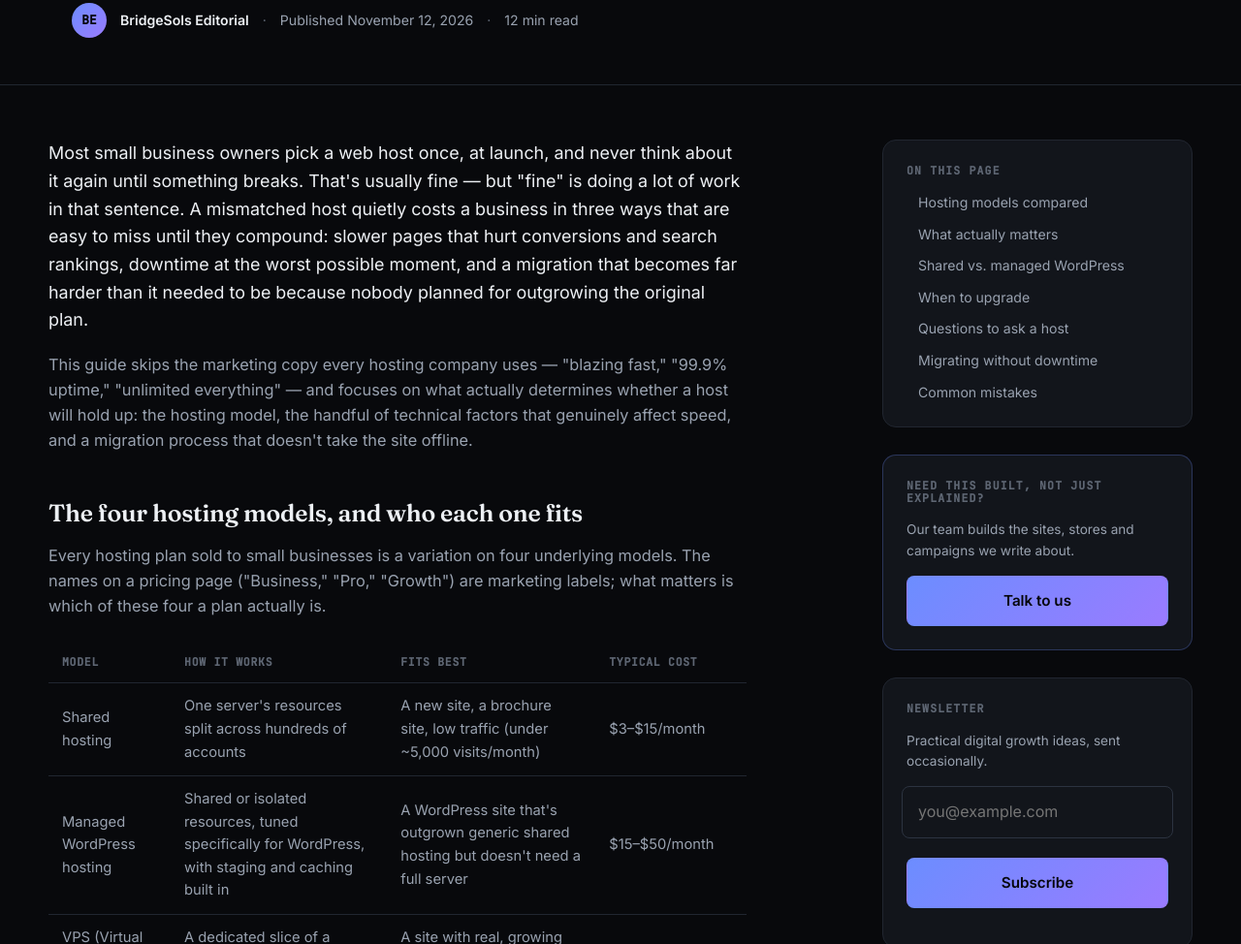
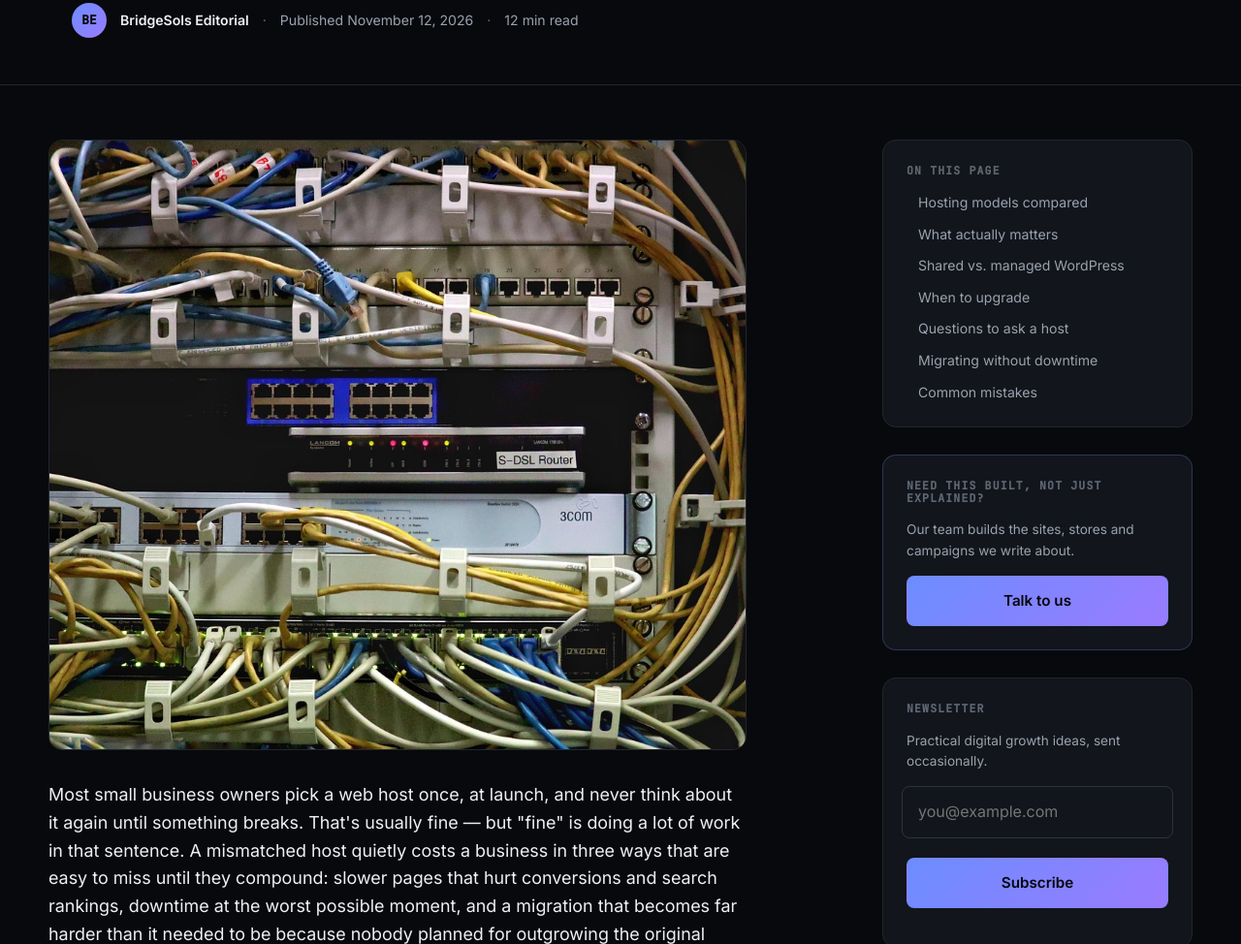
Before and after one commit to AaqibQ/Bridgesols, a website built with Vite: page articles/web-hosting-guide-small-business.html in a window 1280 px wide. Shown: the part 524-1498 px from the top of the page at 97% size. Built offline with nearby package versions, Linux system fonts and the light colour scheme; some packages are replaced by stand-ins of ours.

Commit message:
Add hero image to web-hosting-guide-small-business
Co-Authored-By: Claude Sonnet 5 <noreply@anthropic.com>

```diff
--- a/articles/web-hosting-guide-small-business.html
+++ b/articles/web-hosting-guide-small-business.html
@@ -83,6 +83,9 @@
   <div class="wrap article-layout">
     <article class="article-main">
       <div class="article-body">
+        <figure class="article-hero-image">
+          <img src="../images/articles/web-hosting-guide-small-business.jpg" alt="Network rack with patch panels, switches and a router connected by bundles of blue, yellow and white Ethernet cables" width="1200" height="630" />
+        </figure>
         <p>Most small business owners pick a web host once, at launch, and never think about it again until something breaks. That's usually fine — but "fine" is doing a lot of work in that sentence. A mismatched host quietly costs a business in three ways that are easy to miss until they compound: slower pages that hurt conversions and search rankings, downtime at the worst possible moment, and a migration that becomes far harder than it needed to be because nobody planned for outgrowing the original plan.</p>
 
         <p>This guide skips the marketing copy every hosting company uses — "blazing fast," "99.9% uptime," "unlimited everything" — and focuses on what actually determines whether a host will hold up: the hosting model, the handful of technical factors that genuinely affect speed, and a migration process that doesn't take the site offline.</p>
```
Also changed, not shown: public/images/articles/web-hosting-guide-small-business.jpg (added).
